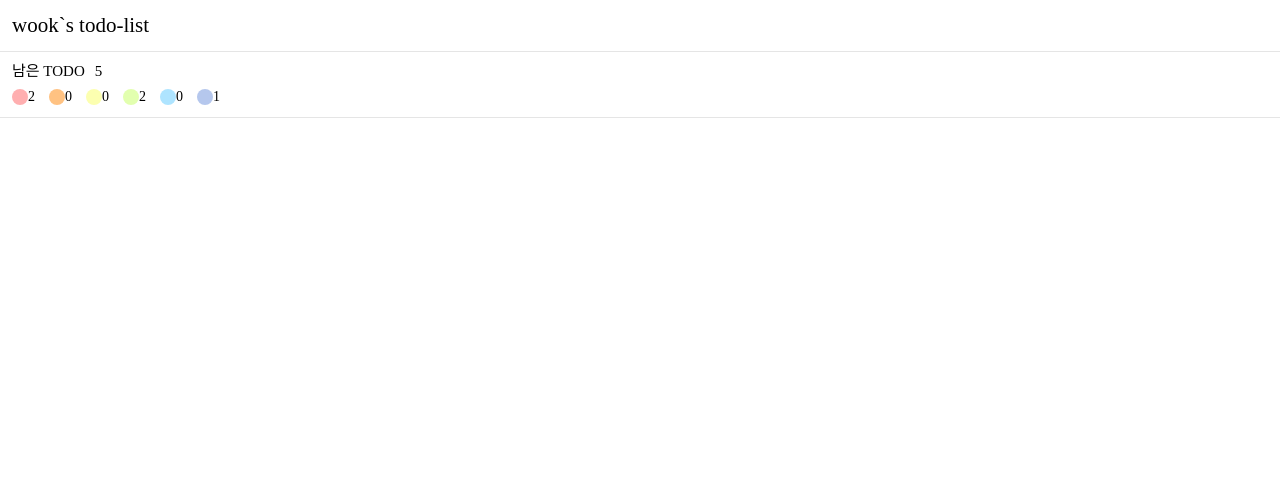
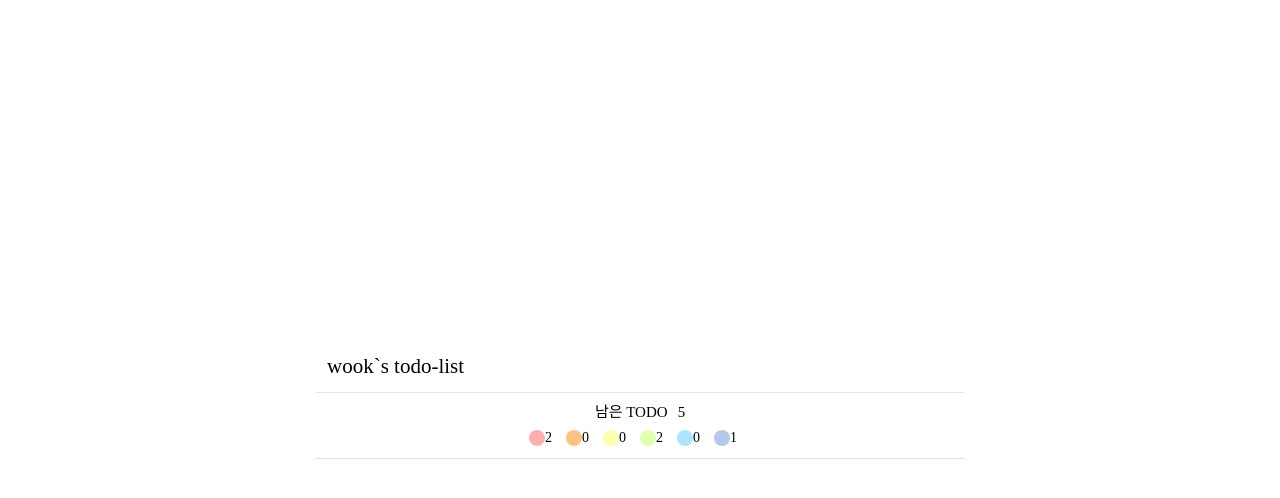
Before and after one commit to wook95/next-todos, a Next.js app: page / in a window 1280 px wide. Shown: the top 498 px of the page. Built offline with nearby package versions, Linux system fonts and the light colour scheme; a web font is replaced by a local one.

Commit message:
modify: 전체 컴포넌트 중앙 정렬

```diff
--- /dev/null
+++ b/components/CenteredContainer.tsx
@@ -0,0 +1,22 @@
+import styled from 'styled-components';
+
+interface Props {
+  children: JSX.Element[] | JSX.Element;
+}
+
+const CenteredContainer = ({ children }: Props) => {
+  return <StyledContainer>{children}</StyledContainer>;
+};
+
+const StyledContainer = styled.div`
+  position: relative;
+  display: flex;
+  flex-direction: column;
+  align-items: center;
+  justify-content: center;
+  margin: 0 auto;
+  width: 650px;
+  height: 100vh;
+`;
+
+export default CenteredContainer;
--- a/components/TodoContents.tsx
+++ b/components/TodoContents.tsx
@@ -30,6 +30,9 @@ const Container = styled.div`
   width: 100%;
 `;
 const Header = styled.div`
+  display: flex;
+  flex-direction: column;
+  align-items: center;
   padding: 12px;
   border-bottom: 1px solid ${({ theme }) => theme.colors.gray};
   font-size: 15px;
--- a/pages/_app.tsx
+++ b/pages/_app.tsx
@@ -1,6 +1,7 @@
 import type { AppProps } from 'next/app';
 import { ThemeProvider } from 'styled-components';
 import Header from '../components/Header';
+import CenteredContainer from '../components/CenteredContainer';
 import GlobalStyle from '../styles/GlobalStyle';
 import theme from '../styles/theme';
 
@@ -9,8 +10,10 @@ function MyApp({ Component, pageProps }: AppProps) {
     <>
       <GlobalStyle />
       <ThemeProvider theme={theme}>
-        <Header />
-        <Component {...pageProps} />
+        <CenteredContainer>
+          <Header />
+          <Component {...pageProps} />
+        </CenteredContainer>
       </ThemeProvider>
     </>
   );
--- a/pages/index.tsx
+++ b/pages/index.tsx
@@ -13,5 +13,5 @@ const Home: NextPage = () => {
 export default Home;
 
 const Container = styled.div`
-  /* background-color: tomato; */
+  width: 100%;
 `;
```
Also changed, not shown: .eslintrc.js.
